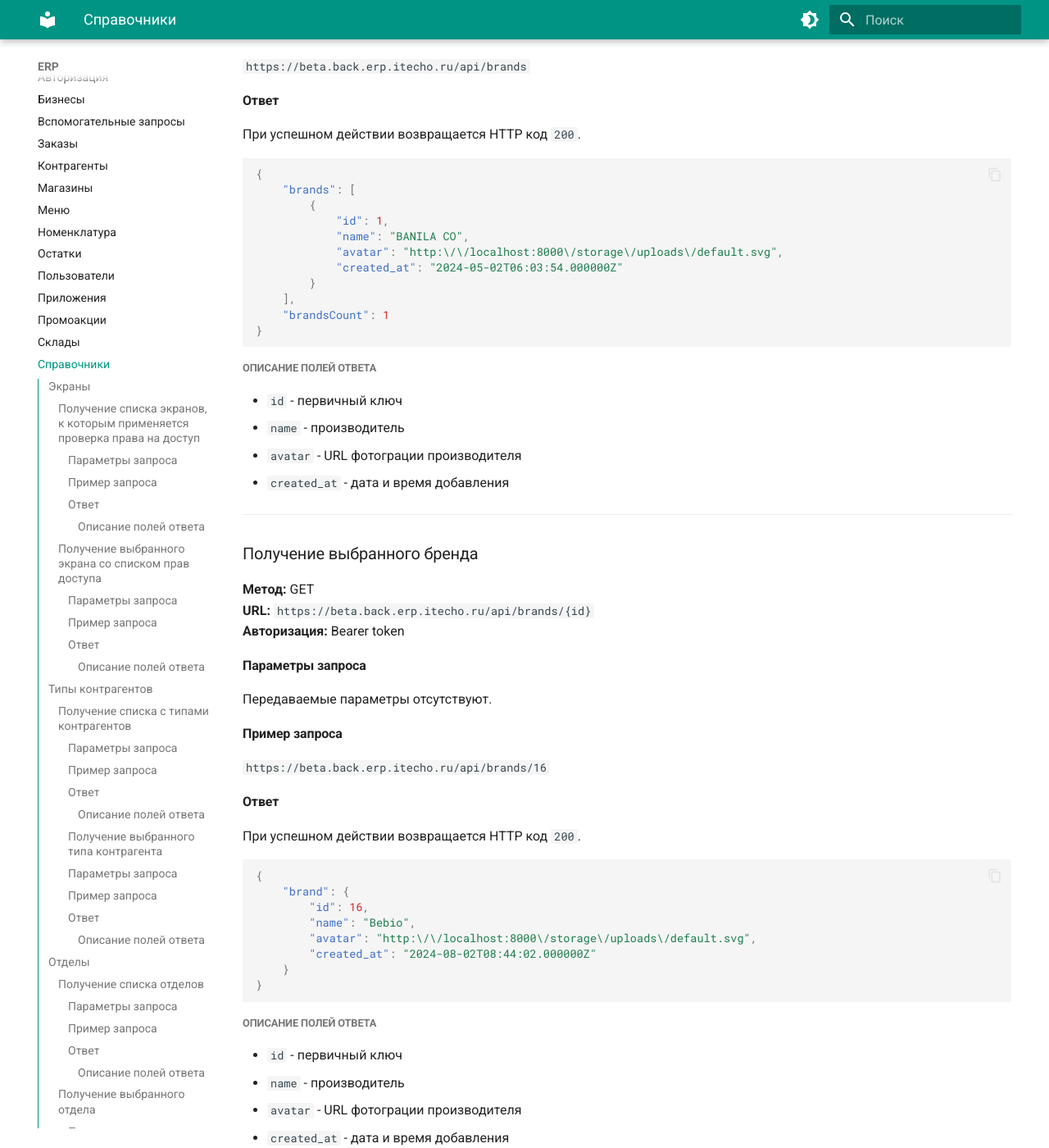
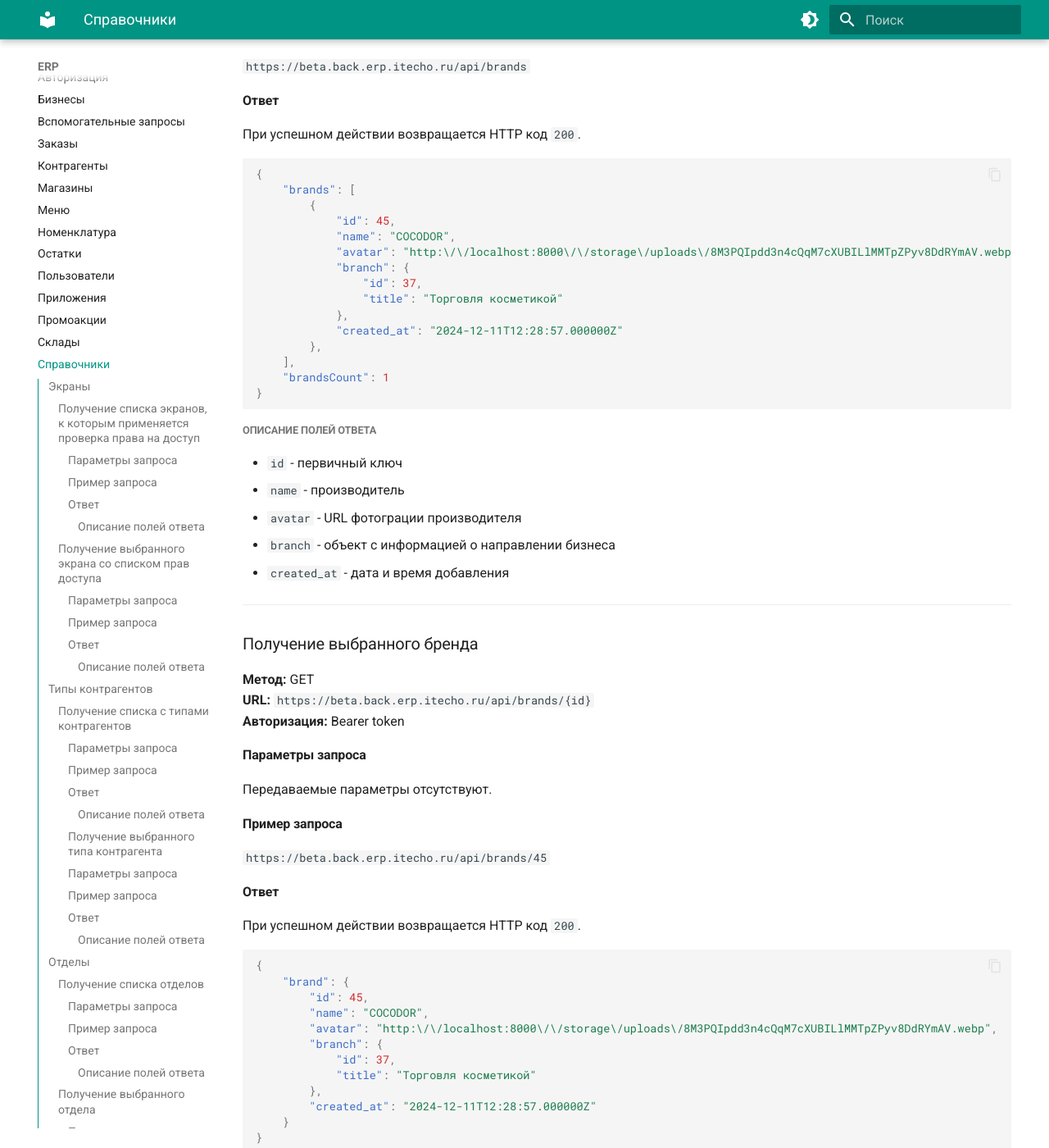
Before and after one commit to Krushanov/docs.erp.itecho.ru, an MkDocs documentation site: the page built from docs/ERP/Справочники.md, in a window 1280 px wide and 1400 px high, scrolled down 34400 px. Shown: the whole window at 82% size. Built offline with MkDocs 1.6.1 and Material for MkDocs 9.7.7, drawn with Linux system fonts in a browser that asks for light colours; some of the changed text lies outside the part shown.

Commit message:
Edit "Справочники.md" file

````diff
--- a/docs/ERP/Справочники.md
+++ b/docs/ERP/Справочники.md
@@ -1656,11 +1656,15 @@
 {
 	"brands": [
 		{
-			"id": 1,
-			"name": "BANILA CO",
-			"avatar": "http:\/\/localhost:8000\/storage\/uploads\/default.svg",
-			"created_at": "2024-05-02T06:03:54.000000Z"
-		}
+			"id": 45,
+			"name": "COCODOR",
+			"avatar": "http:\/\/localhost:8000\/\/storage\/uploads\/8M3PQIpdd3n4cQqM7cXUBILlMMTpZPyv8DdRYmAV.webp",
+			"branch": {
+				"id": 37,
+				"title": "Торговля косметикой"
+			},
+			"created_at": "2024-12-11T12:28:57.000000Z"
+		},
 	],
 	"brandsCount": 1
 }
@@ -1671,6 +1675,7 @@
 - `id` - первичный ключ
 - `name` - производитель
 - `avatar` - URL фотограции производителя
+- `branch` - объект с информацией о направлении бизнеса
 - `created_at` - дата и время добавления
 
 ---
@@ -1687,7 +1692,7 @@
 
 #### Пример запроса
 
-`https://beta.back.erp.itecho.ru/api/brands/16`
+`https://beta.back.erp.itecho.ru/api/brands/45`
 
 #### Ответ
 
@@ -1695,10 +1700,14 @@
 ```json
 {
 	"brand": {
-		"id": 16,
-		"name": "Bebio",
-		"avatar": "http:\/\/localhost:8000\/storage\/uploads\/default.svg",
-		"created_at": "2024-08-02T08:44:02.000000Z"
+		"id": 45,
+		"name": "COCODOR",
+		"avatar": "http:\/\/localhost:8000\/\/storage\/uploads\/8M3PQIpdd3n4cQqM7cXUBILlMMTpZPyv8DdRYmAV.webp",
+		"branch": {
+			"id": 37,
+			"title": "Торговля косметикой"
+		},
+		"created_at": "2024-12-11T12:28:57.000000Z"
 	}
 }
 ```
@@ -1708,6 +1717,7 @@
 - `id` - первичный ключ
 - `name` - производитель
 - `avatar` - URL фотограции производителя
+- `branch` - объект с информацией о направлении бизнеса
 - `created_at` - дата и время добавления
 
 ---
@@ -1741,10 +1751,14 @@
 ```json
 {
 	"brand": {
-		"id": 23,
+		"id": 44,
 		"name": "TEST",
-		"avatar": "http:\/\/localhost:8000\/\/storage\/uploads\/yjohncMkjTSnvJ7FH4vksOtDYUy9pO2HDwmNU5Hc.svg",
-		"created_at": "2024-11-20T08:44:33.000000Z"
+		"avatar": "http:\/\/localhost:8000\/storage\/uploads\/default.svg",
+		"branch": {
+			"id": 15,
+			"title": "Торговля косметикой"
+		},
+		"created_at": "2024-12-10T15:45:05.000000Z"
 	}
 }
 ```
@@ -1754,6 +1768,7 @@
 - `id` - первичный ключ
 - `name` - производитель
 - `avatar` - URL фотограции производителя
+- `branch` - объект с информацией о направлении бизнеса
 - `created_at` - дата и время добавления
 
 ---
@@ -1772,7 +1787,7 @@
 
 #### Пример запроса
 
-`https://beta.back.erp.itecho.ru/api/brands/23`
+`https://beta.back.erp.itecho.ru/api/brands/44`
 ```json
 {
 	"name": "TEST",
@@ -1787,10 +1802,14 @@
 ```json
 {
 	"brand": {
-		"id": 23,
+		"id": 44,
 		"name": "TEST",
-		"avatar": "http:\/\/localhost:8000\/\/storage\/uploads\/yjohncMkjTSnvJ7FH4vksOtDYUy9pO2HDwmNU5Hc.svg",
-		"created_at": "2024-11-20T08:44:33.000000Z"
+		"avatar": "http:\/\/localhost:8000\/storage\/uploads\/default.svg",
+		"branch": {
+			"id": 14,
+			"title": "Торговля одеждой"
+		},
+		"created_at": "2024-12-10T15:45:05.000000Z"
 	}
 }
 ```
@@ -1800,6 +1819,7 @@
 - `id` - первичный ключ
 - `name` - производитель
 - `avatar` - URL фотограции производителя
+- `branch` - объект с информацией о направлении бизнеса
 - `created_at` - дата и время добавления
 
 ---
````
Also changed, not shown: other parts of docs/ERP/Справочники.md (+1 -1 lines).
